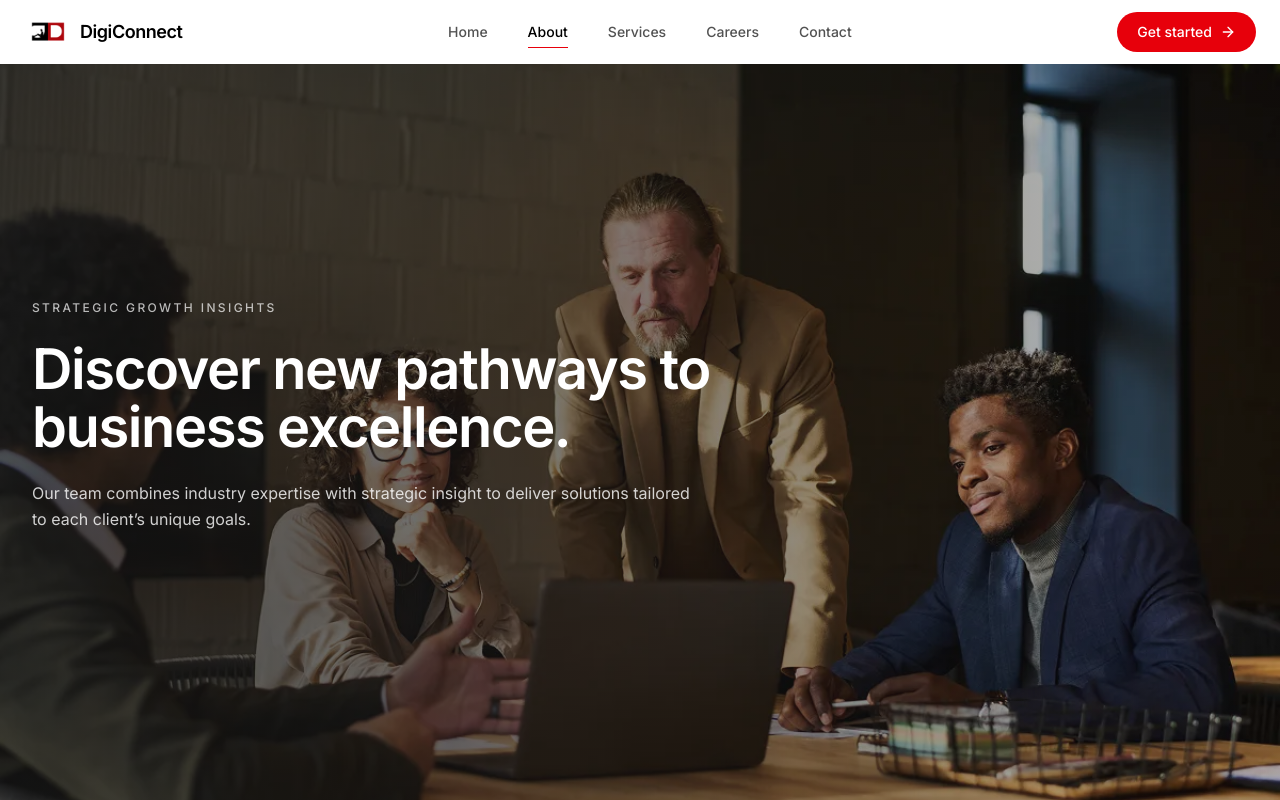
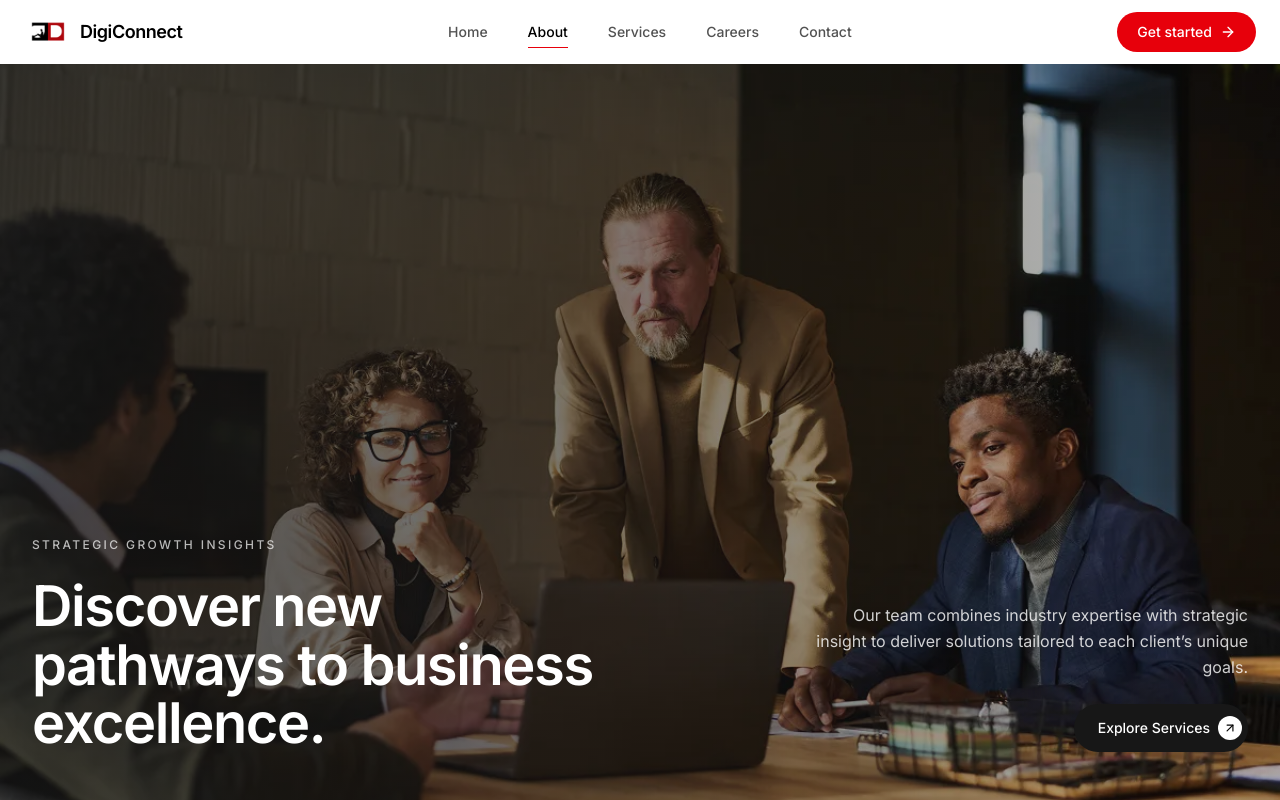
Before and after one commit to LeelaMohan217/J-Monk-Devops, a React (Vite) app: page /digiconnect/about in a window 1280 px wide. Shown: the top 800 px of the page. Built offline with nearby package versions, Linux system fonts and the light colour scheme.

Commit message:
Split DigiConnect about hero into a bottom-aligned two-column block

```diff
--- a/src/sites/digiconnect/pages/about/PageHeaderSection.jsx
+++ b/src/sites/digiconnect/pages/about/PageHeaderSection.jsx
@@ -1,12 +1,15 @@
+import { Link } from "react-router-dom";
 import { motion } from "framer-motion";
+import { ArrowUpRight } from "lucide-react";
 import { fadeIn } from "../../../../shared/variants";
 import { pageHeader } from "./data";
 import { PAGE_HEADING_SIZE } from "../../../../shared/headingSizes";
+import GlazeSweep from "../../../../shared/components/GlazeSweep";
 import heroBg from "../../assets/digiconnect-about-hero.webp";
 
 const PageHeaderSection = () => {
   return (
-    <section className="relative flex min-h-[60vh] w-full items-end overflow-hidden pt-28 pb-16 md:min-h-screen md:items-center md:pt-32 md:pb-24">
+    <section className="relative flex min-h-[60vh] w-full items-end overflow-hidden pt-28 pb-8 md:min-h-screen md:pt-32 md:pb-12">
       <img
         src={heroBg}
         alt=""
@@ -19,7 +22,8 @@ const PageHeaderSection = () => {
       />
 
       <div className="relative mx-auto w-full max-w-7xl px-6 md:px-8">
-        <div className="flex flex-col items-start gap-6 text-left">
+        <div className="grid gap-10 text-left lg:grid-cols-2 lg:items-end lg:gap-16">
+          <div className="flex flex-col items-start gap-6">
             <motion.span
               variants={fadeIn("up", 0.05)}
               initial="hidden"
@@ -38,15 +42,35 @@ const PageHeaderSection = () => {
               {pageHeader.headingLead}
               {pageHeader.headingAccent}
             </motion.h1>
+          </div>
 
+          <div className="flex flex-col items-end gap-6 text-right">
             <motion.p
               variants={fadeIn("up", 0.3)}
               initial="hidden"
               animate="show"
-            className="max-w-2xl text-base leading-relaxed text-white/80"
+              className="max-w-md text-base leading-relaxed text-white/80"
             >
               {pageHeader.lead}
             </motion.p>
+
+            <motion.div
+              variants={fadeIn("up", 0.45)}
+              initial="hidden"
+              animate="show"
+            >
+              <Link
+                to="/digiconnect/services"
+                className="group relative inline-flex w-fit items-center gap-2 overflow-hidden whitespace-nowrap rounded-full bg-neutral-900 py-3 pl-6 pr-1.5 text-sm font-medium text-white transition-colors duration-300 hover:bg-neutral-800 focus-visible:outline-2 focus-visible:outline-offset-2 focus-visible:outline-white"
+              >
+                <GlazeSweep className="bg-white/30" />
+                Explore Services
+                <span className="flex h-6 w-6 shrink-0 items-center justify-center rounded-full bg-white text-black transition-transform duration-300 group-hover:rotate-45">
+                  <ArrowUpRight className="h-3.5 w-3.5" aria-hidden="true" />
+                </span>
+              </Link>
+            </motion.div>
+          </div>
         </div>
       </div>
     </section>
```
Lines whose indentation alone changed are shown as unchanged.
